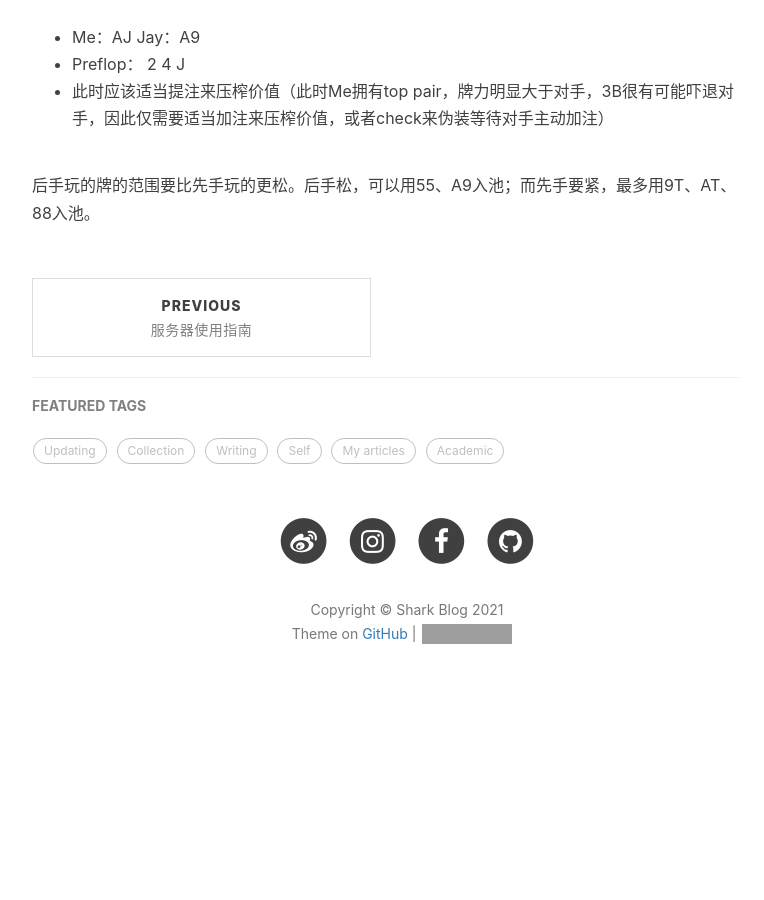
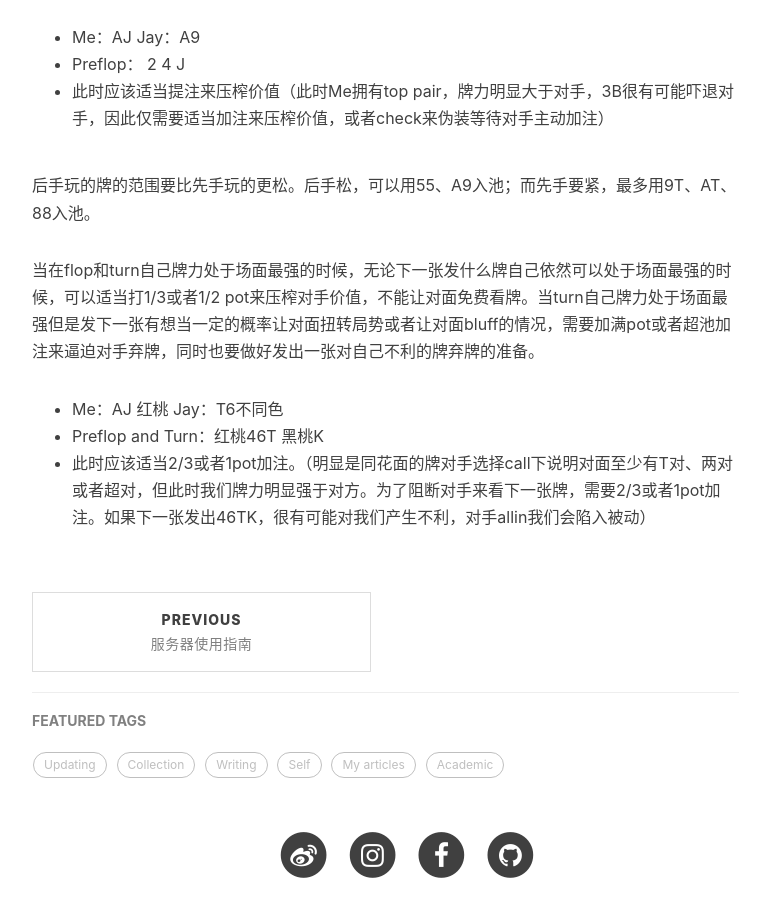
Before and after one commit to sharkjingyang/sharkjingyang.github.io, a Jekyll site: the page built from _posts/2021-05-27-德扑学习日记.md, in a window 1280 px wide and 900 px high, scrolled down 897 px. Shown: the whole window, without its empty margins (233-997 px from the left). Built offline with Jekyll 4.4.1, drawn with Linux system fonts in a browser that asks for light colours; nearby versions of some CDN libraries; comment, search, counter and statistics services are not loaded; before the commit the page ends 1635 px from its top, so only the background shows below that; grey boxes are pictures that could not be loaded.

Commit message:
Update 2021-05-27-德扑学习日记.md

```diff
--- a/_posts/2021-05-27-德扑学习日记.md
+++ b/_posts/2021-05-27-德扑学习日记.md
@@ -29,3 +29,9 @@ tags:
 - 此时应该适当提注来压榨价值（此时Me拥有top pair，牌力明显大于对手，3B很有可能吓退对手，因此仅需要适当加注来压榨价值，或者check来伪装等待对手主动加注）
 
 后手玩的牌的范围要比先手玩的更松。后手松，可以用55、A9入池；而先手要紧，最多用9T、AT、88入池。
+
+当在flop和turn自己牌力处于场面最强的时候，无论下一张发什么牌自己依然可以处于场面最强的时候，可以适当打1/3或者1/2 pot来压榨对手价值，不能让对面免费看牌。当turn自己牌力处于场面最强但是发下一张有想当一定的概率让对面扭转局势或者让对面bluff的情况，需要加满pot或者超池加注来逼迫对手弃牌，同时也要做好发出一张对自己不利的牌弃牌的准备。
+
+- Me：AJ 红桃   Jay：T6不同色
+- Preflop and Turn：红桃46T 黑桃K
+- 此时应该适当2/3或者1pot加注。（明显是同花面的牌对手选择call下说明对面至少有T对、两对或者超对，但此时我们牌力明显强于对方。为了阻断对手来看下一张牌，需要2/3或者1pot加注。如果下一张发出46TK，很有可能对我们产生不利，对手allin我们会陷入被动）
```
